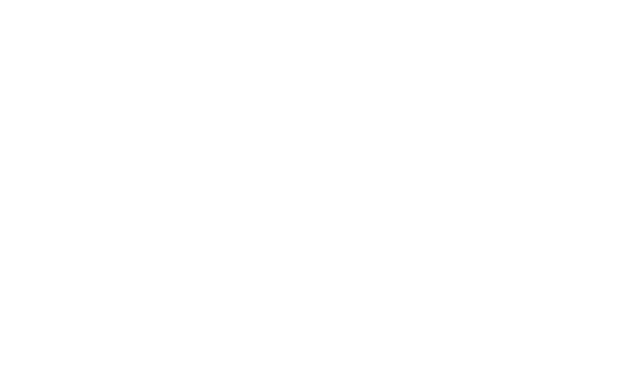
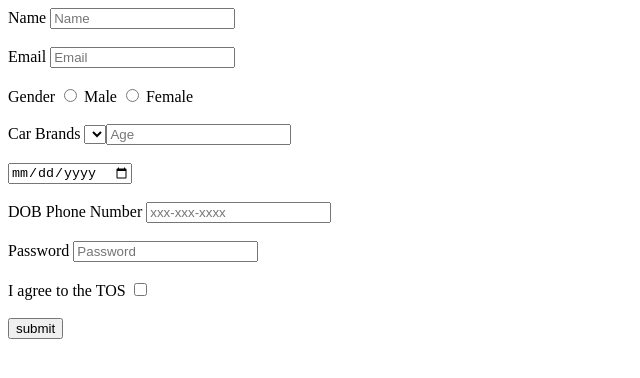
Before and after one commit to acciojob/signup-form-car-Abhaynegi19, a website: page main.html in a window 1280 px wide. Shown: the whole page, without its empty margins (0-640 px from the left). Drawn offline with Linux system fonts and the light colour scheme.

Commit message:
created a submission

```diff
--- a/main.html
+++ b/main.html
@@ -11,6 +11,40 @@
     <script type="text/javascript" src="./script.js">
 </script>
 
+	<form method="post">
+		<label for="name">Name </label>
+		<input type = "text" required id="name" placeholder = "Name"><br><br>
+
+		<label for = "email">Email </label>
+		<input type = "Email" required id="email" placeholder = "Email"><br><br>
+
+		<label> Gender </label>
+		<input type = "radio" required id="gender_m">
+		<label for = "gender_m">Male</label>
+		<input type = "radio" required id="gender_f">
+		<label for = "female_m">Female</label><br><br>
+
+		<label for= "cars">Car Brands </label>
+		<select required id="cars" placeholder ="--Please choose an option--"><br><br>
+
+		<label for ="age">Age </label>
+		<input type ="number" required id="age" placeholder="Age"><br><br>
+
+		<input type = "date" required id="dob"><br><br>
+		<label for="dob">DOB </label>
+
+		<label for = "tel">Phone Number </label>
+		<input type = "tel" id="tel" placeholder = "xxx-xxx-xxxx"><br><br>
+
+		<label for="password">Password </label>
+		<input type = "password" required id="password" placeholder = "Password"><br><br>
+
+		<label for = "tos">I agree to the TOS</label>
+		<input type = "checkbox" required id="tos"><br><br>
+
+		<button type = "submit">submit</button>
+
+	</form>
 </body>
 
 </html>
```
